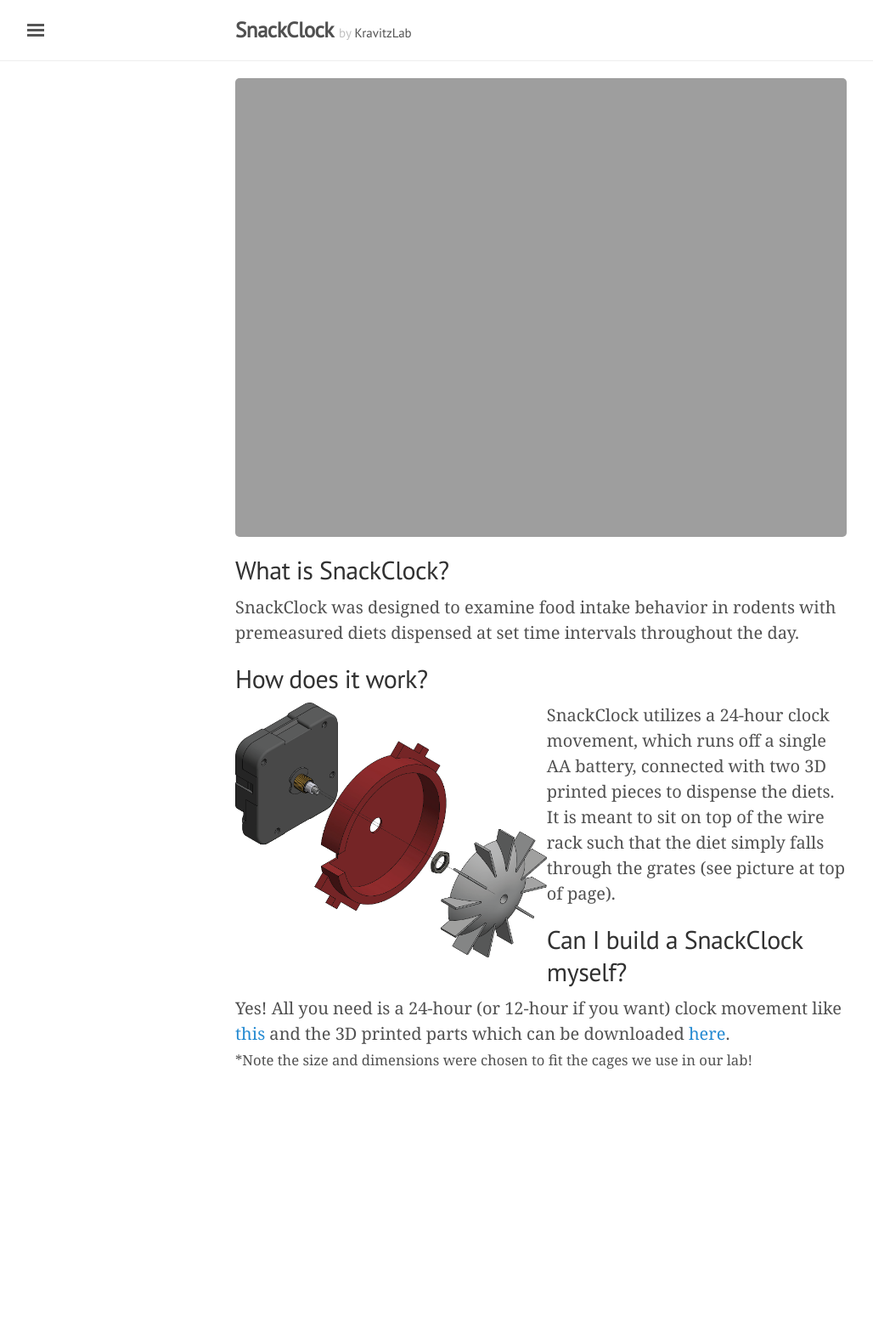
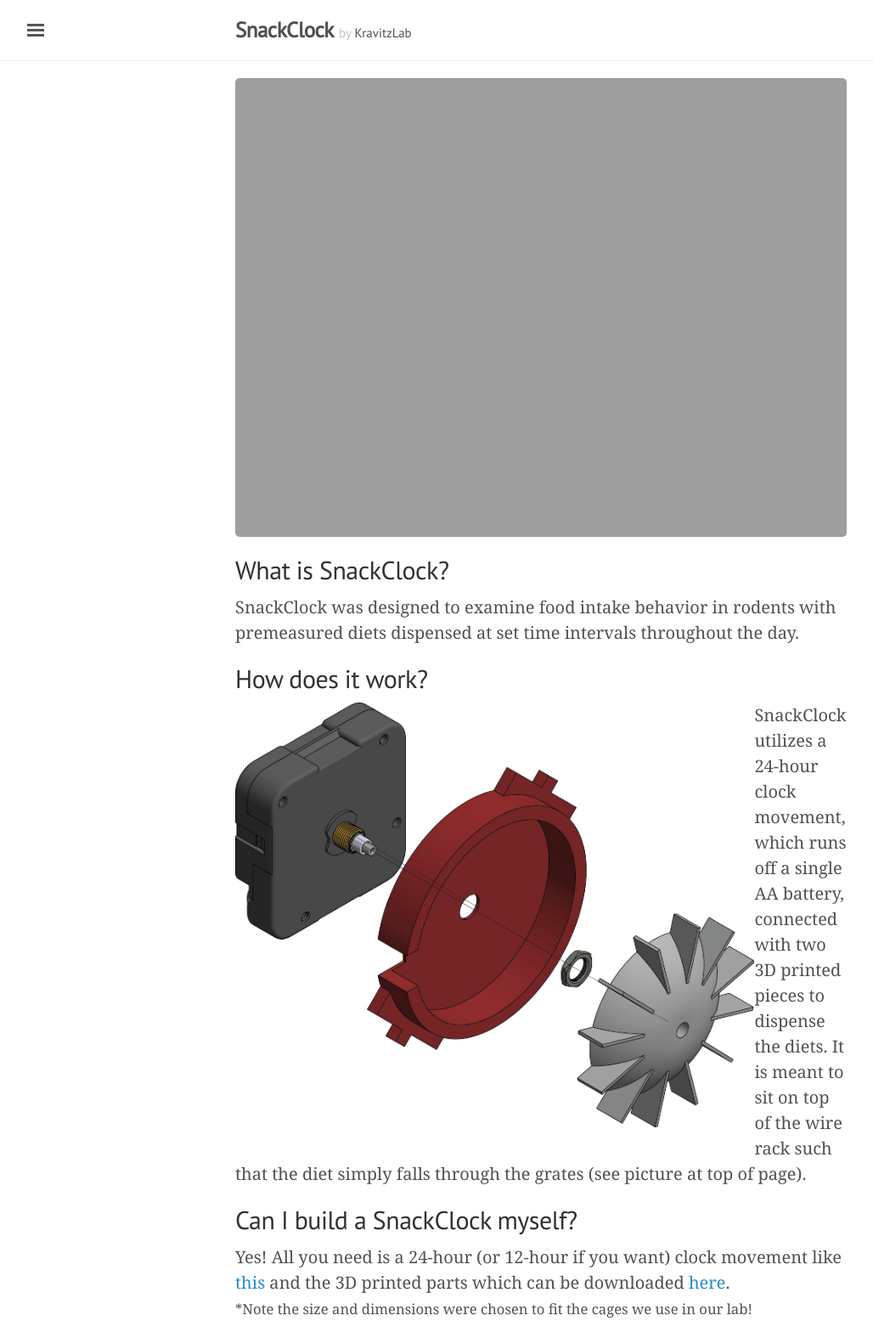
Before and after one commit to KravitzLabDevices/SnackClock, a Jekyll site: the page built from index.html, in a window 1280 px wide. Shown: the whole page at 85% size, without its empty margins (3-1031 px from the left). Built offline with Jekyll 4.4.1, drawn with Linux system fonts in a browser that asks for light colours; some web fonts are replaced; the list of posts is cut into pages by our own code; before the commit the page ends 1282 px from its top, so only the background shows below that.

Commit message:
update index

```diff
--- a/index.html
+++ b/index.html
@@ -12,7 +12,7 @@
 <p>SnackClock was designed to examine food intake behavior in rodents with premeasured diets dispensed at set time intervals throughout the day.</p>
 
 <h2> How does it work?</h2>
-<img src="{{ site.baseurl }}/public/images/SnackClock_view3.png" alt="SnackClock exploded" align="left" height="300px">
+<img src="{{ site.baseurl }}/public/images/SnackClock_view3.png" alt="SnackClock exploded" align="left" height="500px">
 
 <p>SnackClock utilizes a 24-hour clock movement, which runs off a single AA battery, connected with two 3D printed pieces to dispense the diets. It is meant to sit on top
 of the wire rack such that the diet simply falls through the grates (see picture at top of page).</p>
```
